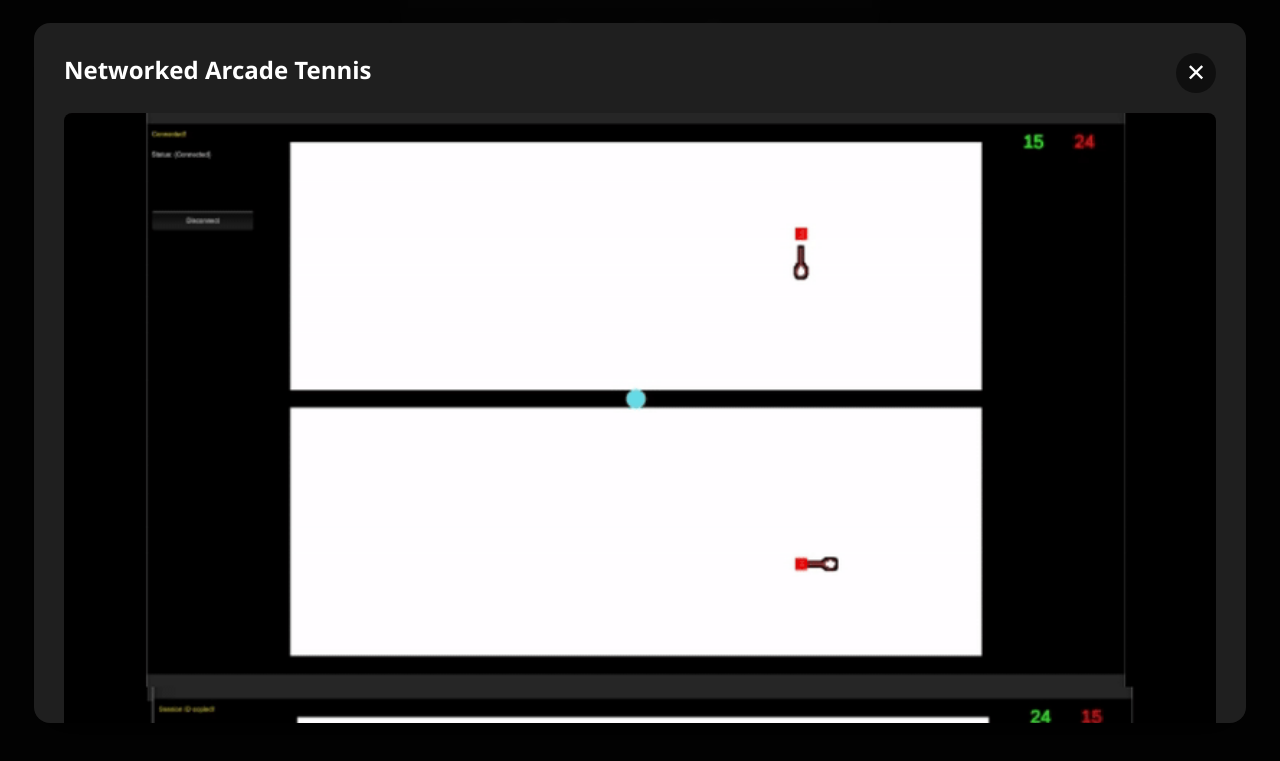
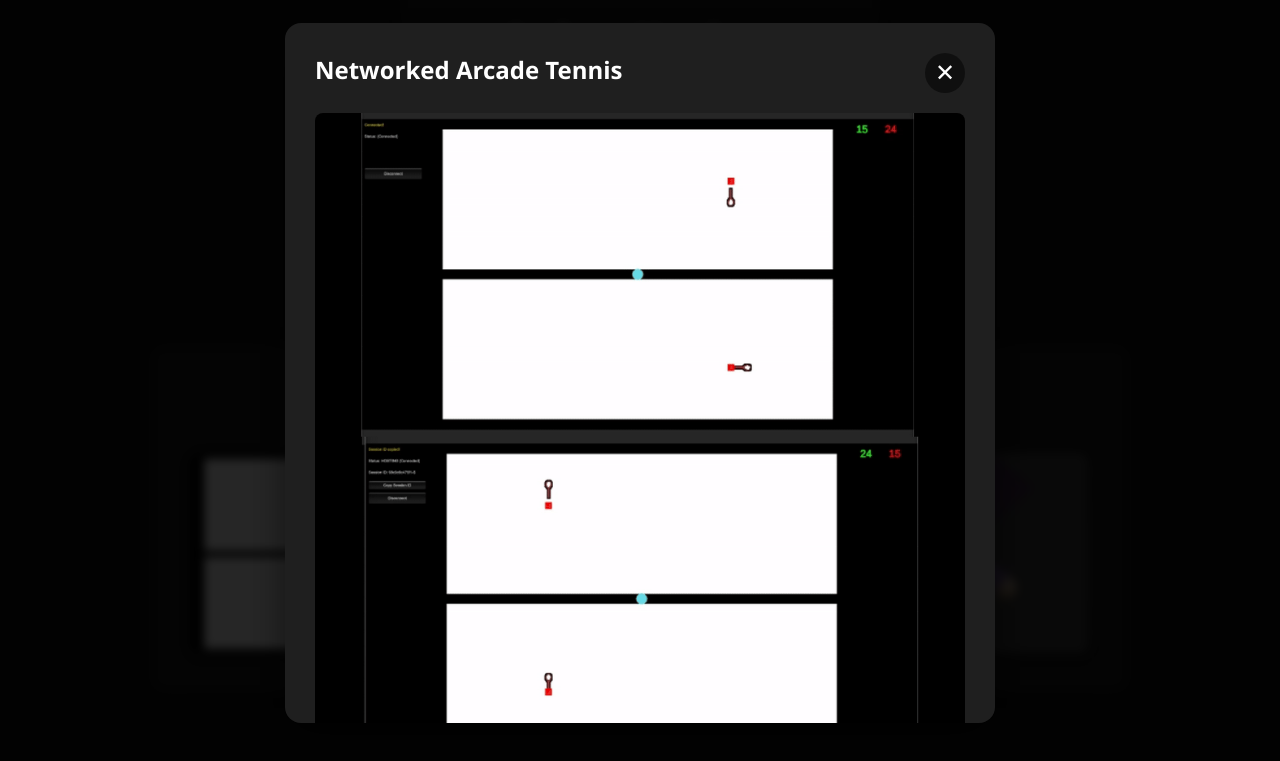
Before and after one commit to Anduithe3rd/Anduithe3rd.github.io, a plain HTML site: page index.html in a window 1280 px wide. Both pictures are taken after a click on the element 332 px from the left and 823 px from the top of the page. Shown: the part 271-1032 px from the top of the page. Drawn offline with Linux system fonts and the light colour scheme.

Commit message:
adjustments

```diff
--- a/style.css
+++ b/style.css
@@ -164,7 +164,7 @@ a {
 .modal-content {
     background: #1f1f1f;
     width: 90%;
-    max-width: 500;
+    max-width: 650px;
     height: 80vh;
     overflow-y: auto;
     padding: 30px;
```
